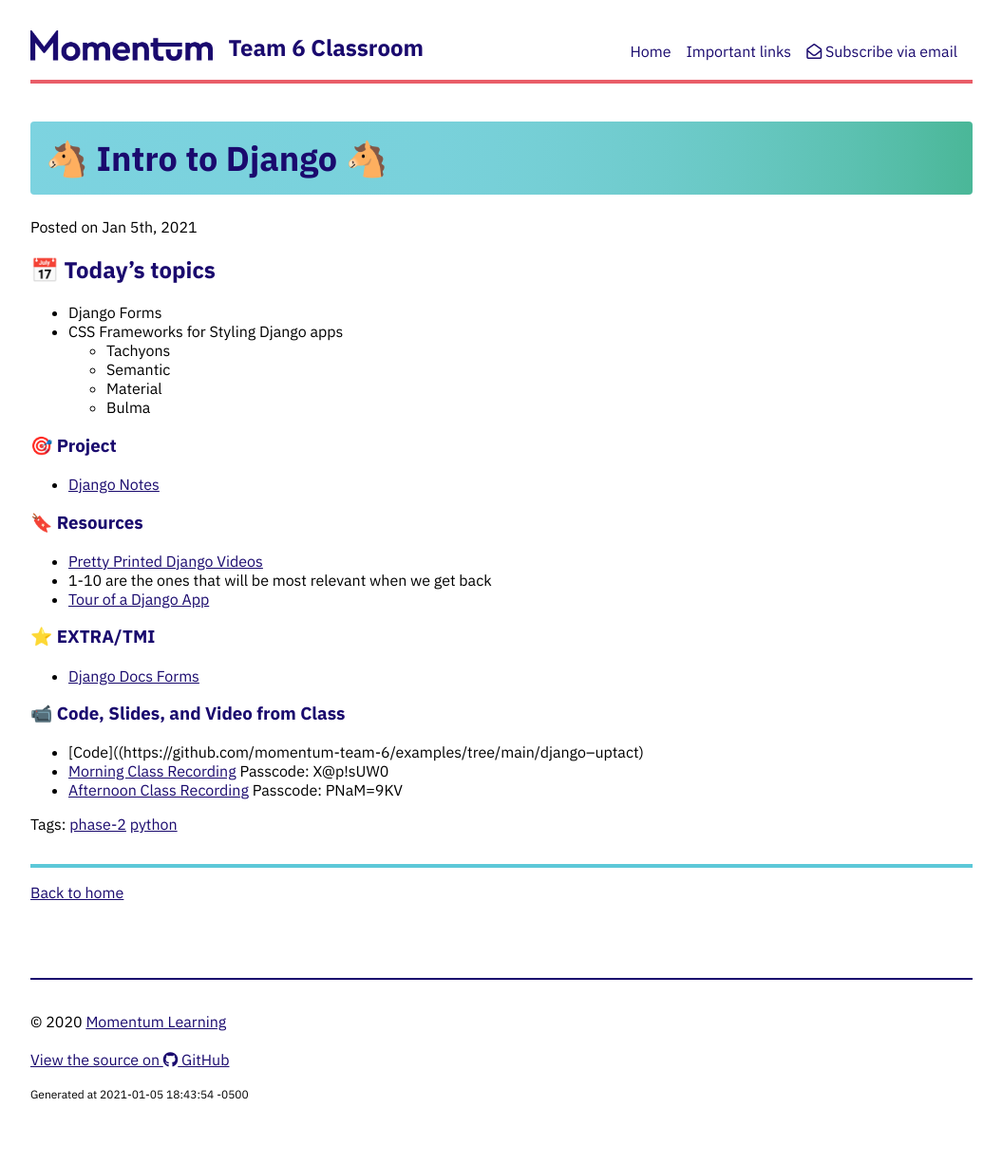
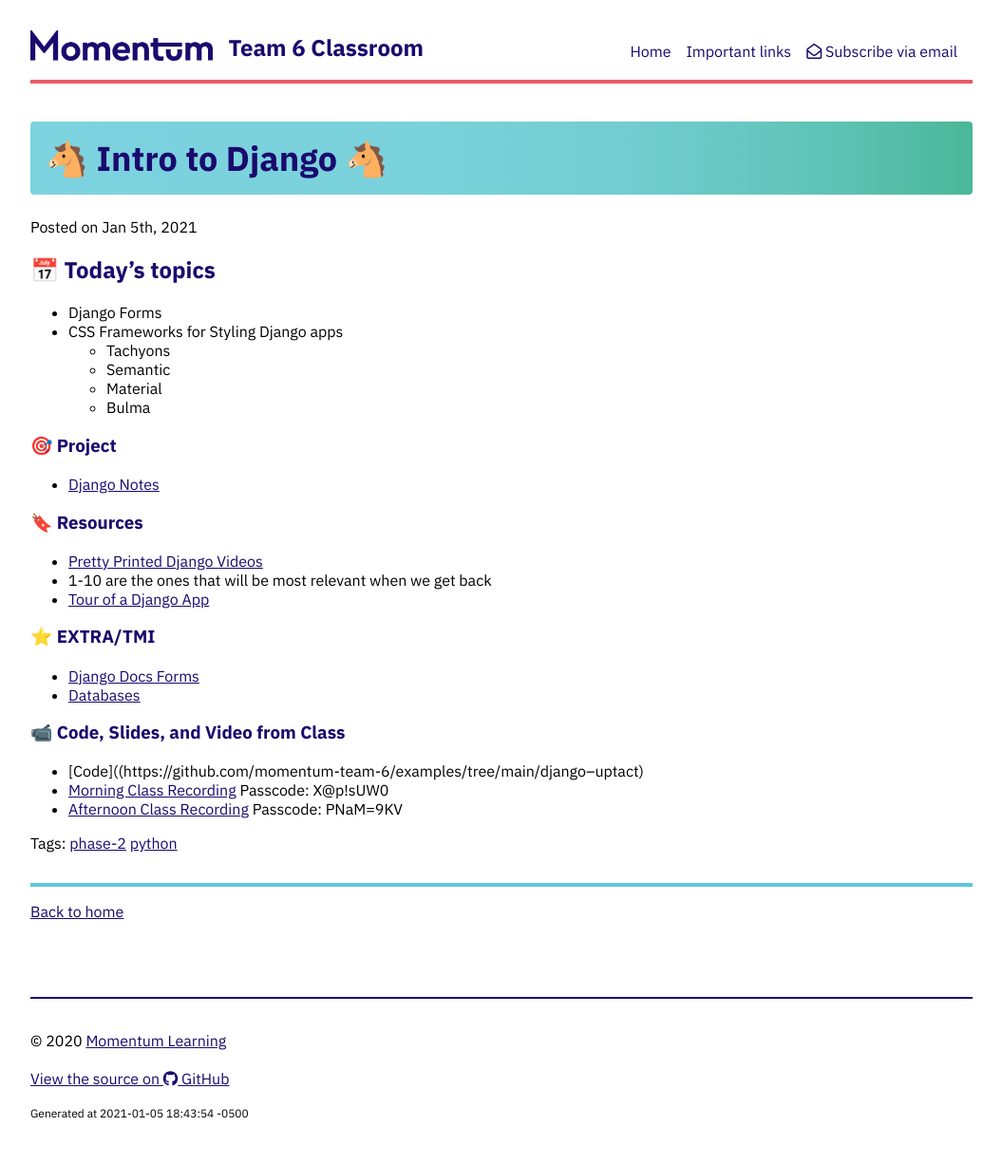
Before and after one commit to momentum-team-6/momentum-team-6.github.io, a Jekyll site: the page built from _posts/2021-01-05-django-forms.md, in a window 1280 px wide. Shown: the whole page at 95% size, without its empty margins (112-1167 px from the left). Built offline with Jekyll 4.4.1, drawn with Linux system fonts in a browser that asks for light colours; nearby versions of some CDN libraries.

Commit message:
add database reading

```diff
--- a/_posts/2021-01-05-django-forms.md
+++ b/_posts/2021-01-05-django-forms.md
@@ -26,6 +26,7 @@ tags: phase-2 python
 
 ### ⭐️ EXTRA/TMI
 * [Django Docs Forms](https://docs.djangoproject.com/en/3.1/ref/forms/api/)
+* [Databases](https://www.oracle.com/database/what-is-database/)
 
 
 ### 📹 Code, Slides, and Video from Class
```
